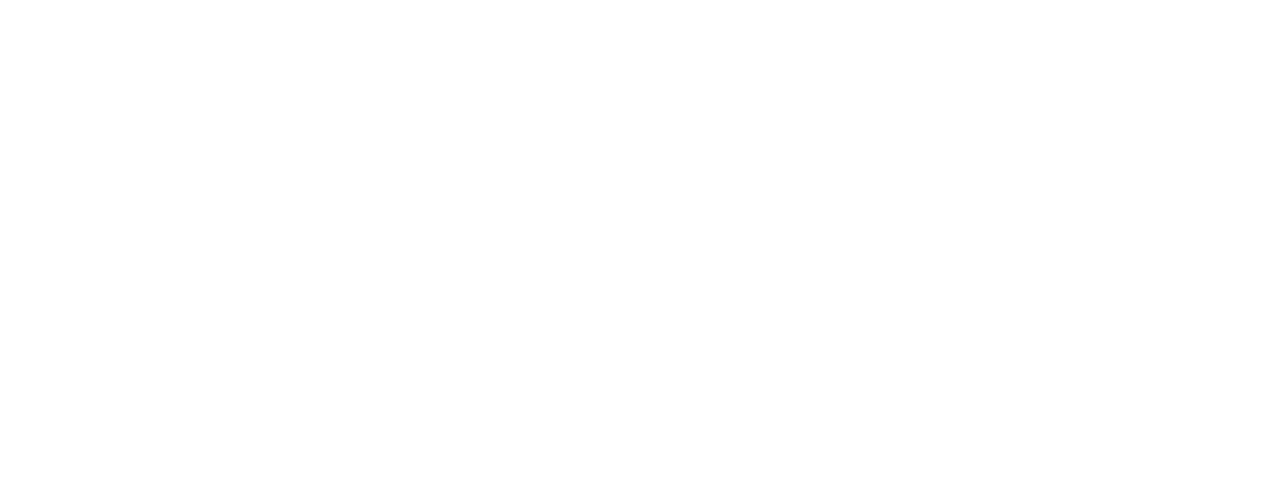
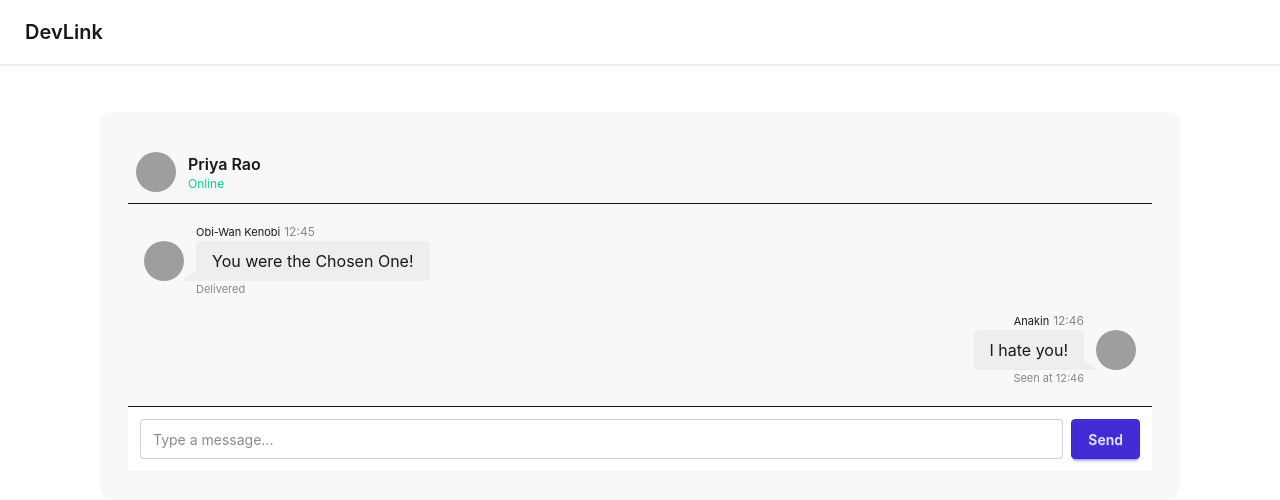
Before and after one commit to Saloni-Shukla78/DevLink, a React (Vite) app in the folder frontend/: page /chat/1 in a window 1280 px wide. Before the commit this address had no page. Shown: the top 500 px of the page. Built offline with nearby package versions, Linux system fonts and the light colour scheme; no server answers; grey boxes are pictures that could not be loaded.

Commit message:
create chat page

```diff
--- a/frontend/src/App.jsx
+++ b/frontend/src/App.jsx
@@ -7,6 +7,7 @@
 import Feed from "./components/Feed";
 import Connections from "./components/Connections";
 import Requests from "./components/Requests";
+import Chat from "./components/Chat";
 
 function App() {
   return (
@@ -20,6 +21,7 @@
               <Route path="profile" element={<Profile />} />
               <Route path="connections" element={<Connections />} />
               <Route path="requests" element={<Requests />} />
+              <Route path="chat/:targetUserId" element={<Chat />} />
             </Route>
           </Routes>
         </BrowserRouter>
--- /dev/null
+++ b/frontend/src/components/Chat.jsx
@@ -0,0 +1,66 @@
+import React from "react";
+import { useParams } from "react-router-dom";
+
+const Chat = () => {
+    const {targetUserId}=useParams();
+    console.log(targetUserId);
+  return (
+    <div className="flex flex-col bg-base-200 max-h-full my-12 mx-25 rounded-xl p-7">
+      <div className="navbar bg-base-200 border-b">
+        <div className="avatar mr-3">
+          <div className="w-10 rounded-full">
+            <img src="https://i.pravatar.cc/100?img=12" alt="Priya" />
+          </div>
+        </div>
+        <div>
+          <p className="font-semibold">Priya Rao</p>
+          <p className="text-xs text-success">Online</p>
+        </div>
+      </div>
+      <div className="flex-1 overflow-y-auto p-4 space-y-2">
+        <div className="chat chat-start">
+          <div className="chat-image avatar">
+            <div className="w-10 rounded-full">
+              <img
+                alt="Tailwind CSS chat bubble component"
+                src="https://img.daisyui.com/images/profile/demo/kenobee@192.webp"
+              />
+            </div>
+          </div>
+          <div className="chat-header">
+            Obi-Wan Kenobi
+            <time className="text-xs opacity-50">12:45</time>
+          </div>
+          <div className="chat-bubble">You were the Chosen One!</div>
+          <div className="chat-footer opacity-50">Delivered</div>
+        </div>
+        <div className="chat chat-end">
+          <div className="chat-image avatar">
+            <div className="w-10 rounded-full">
+              <img
+                alt="Tailwind CSS chat bubble component"
+                src="https://img.daisyui.com/images/profile/demo/anakeen@192.webp"
+              />
+            </div>
+          </div>
+          <div className="chat-header">
+            Anakin
+            <time className="text-xs opacity-50">12:46</time>
+          </div>
+          <div className="chat-bubble">I hate you!</div>
+          <div className="chat-footer opacity-50">Seen at 12:46</div>
+        </div>
+      </div>
+      <div className="p-3 border-t flex gap-2 bg-base-100">
+        <input
+          type="text"
+          placeholder="Type a message..."
+          className="input input-bordered flex-1 focus:outline-none focus:ring-0"
+        />
+        <button className="btn btn-primary">Send</button>
+      </div>
+    </div>
+  );
+};
+
+export default Chat;
--- a/frontend/src/components/Connections.jsx
+++ b/frontend/src/components/Connections.jsx
@@ -3,10 +3,10 @@
 import { Base_url } from "../utils/constants";
 import { useDispatch, useSelector } from "react-redux";
 import { addConnections } from "../utils/connectionsSlice";
+import { Link } from "react-router-dom";
 
 const Connections = () => {
   const connections = useSelector((store) => store.connections);
-  console.log(connections);
   const dispatch = useDispatch();
 
   const fetchConnections = async () => {
@@ -14,7 +14,7 @@
       const res = await axios.get(Base_url + "/user/connections", {
         withCredentials: true,
       });
-      console.log(res?.data?.data);
+
       dispatch(addConnections(res?.data?.data));
     } catch (err) {
       console.log(err.message);
@@ -38,9 +38,9 @@
       <ul className="list bg-base-100 rounded-box shadow-md my-7 mx-auto w-2/3">
 
         {connections.map((connection)=>{
-          const {firstName ,photoUrl,headline}=connection;
+          const {_id,firstName ,photoUrl,headline}=connection;
 
-          return (<li className="list-row px-10 py-4 ">
+          return (<li key={_id} className="list-row px-10 py-4 ">
           <div>
             <img
               className="size-14 rounded"
@@ -53,9 +53,10 @@
               {connection.headline}
             </div>
           </div>
-          <button className="btn btn-square btn-ghost">
+          <Link to={"/chat/"+ connection._id}>
+          <button className="btn btn-ghost flex flex-col items-center justify-center gap-1 h-16 w-16 rounded-xl">
             <svg
-              className="size-[1.2em]"
+              className="size-[1.4em]"
               xmlns="http://www.w3.org/2000/svg"
               viewBox="0 0 24 24"
             >
@@ -66,10 +67,14 @@
                 fill="none"
                 stroke="currentColor"
               >
-                <path d="M19 14c1.49-1.46 3-3.21 3-5.5A5.5 5.5 0 0 0 16.5 3c-1.76 0-3 .5-4.5 2-1.5-1.5-2.74-2-4.5-2A5.5 5.5 0 0 0 2 8.5c0 2.3 1.5 4.05 3 5.5l7 7Z"></path>
+                 <path d="M21 15a2 2 0 0 1-2 2H7l-4 4V5a2 2 0 0 1 2-2h14a2 2 0 0 1 2 2z" />
+
+
               </g>
             </svg>
-          </button>
+                 <span className="text-xs font-medium">Chat</span>
+
+          </button></Link>
         </li>
         );
         })}
```
